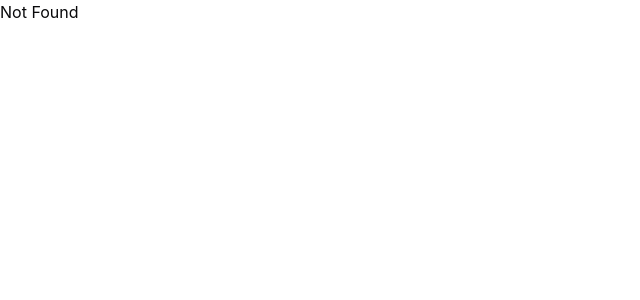
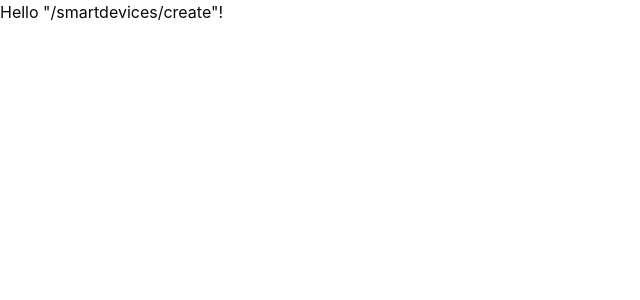
Before and after one commit to stay-js/smartdevices-2026-frontend, a React (Vite) app in the folder frontend/: page /smartdevices/create in a window 1280 px wide. Shown: the top 300 px of the page, without its empty margins (0-640 px from the left). Built offline with nearby package versions, Linux system fonts and the light colour scheme.

Commit message:
feat: add create new device

```diff
--- a/frontend/src/routeTree.gen.ts
+++ b/frontend/src/routeTree.gen.ts
@@ -10,11 +10,17 @@
 
 import { Route as rootRouteImport } from './routes/__root'
 import { Route as IndexRouteImport } from './routes/index'
+import { Route as SmartdevicesCreateRouteImport } from './routes/smartdevices.create'
 import { Route as RoomsIdRouteImport } from './routes/rooms.$id'
 
 const IndexRoute = IndexRouteImport.update({
   id: '/',
   path: '/',
+  getParentRoute: () => rootRouteImport,
+} as any)
+const SmartdevicesCreateRoute = SmartdevicesCreateRouteImport.update({
+  id: '/smartdevices/create',
+  path: '/smartdevices/create',
   getParentRoute: () => rootRouteImport,
 } as any)
 const RoomsIdRoute = RoomsIdRouteImport.update({
@@ -26,27 +32,31 @@ const RoomsIdRoute = RoomsIdRouteImport.update({
 export interface FileRoutesByFullPath {
   '/': typeof IndexRoute
   '/rooms/$id': typeof RoomsIdRoute
+  '/smartdevices/create': typeof SmartdevicesCreateRoute
 }
 export interface FileRoutesByTo {
   '/': typeof IndexRoute
   '/rooms/$id': typeof RoomsIdRoute
+  '/smartdevices/create': typeof SmartdevicesCreateRoute
 }
 export interface FileRoutesById {
   __root__: typeof rootRouteImport
   '/': typeof IndexRoute
   '/rooms/$id': typeof RoomsIdRoute
+  '/smartdevices/create': typeof SmartdevicesCreateRoute
 }
 export interface FileRouteTypes {
   fileRoutesByFullPath: FileRoutesByFullPath
-  fullPaths: '/' | '/rooms/$id'
+  fullPaths: '/' | '/rooms/$id' | '/smartdevices/create'
   fileRoutesByTo: FileRoutesByTo
-  to: '/' | '/rooms/$id'
-  id: '__root__' | '/' | '/rooms/$id'
+  to: '/' | '/rooms/$id' | '/smartdevices/create'
+  id: '__root__' | '/' | '/rooms/$id' | '/smartdevices/create'
   fileRoutesById: FileRoutesById
 }
 export interface RootRouteChildren {
   IndexRoute: typeof IndexRoute
   RoomsIdRoute: typeof RoomsIdRoute
+  SmartdevicesCreateRoute: typeof SmartdevicesCreateRoute
 }
 
 declare module '@tanstack/react-router' {
@@ -56,6 +66,13 @@ declare module '@tanstack/react-router' {
       path: '/'
       fullPath: '/'
       preLoaderRoute: typeof IndexRouteImport
+      parentRoute: typeof rootRouteImport
+    }
+    '/smartdevices/create': {
+      id: '/smartdevices/create'
+      path: '/smartdevices/create'
+      fullPath: '/smartdevices/create'
+      preLoaderRoute: typeof SmartdevicesCreateRouteImport
       parentRoute: typeof rootRouteImport
     }
     '/rooms/$id': {
@@ -71,6 +88,7 @@ declare module '@tanstack/react-router' {
 const rootRouteChildren: RootRouteChildren = {
   IndexRoute: IndexRoute,
   RoomsIdRoute: RoomsIdRoute,
+  SmartdevicesCreateRoute: SmartdevicesCreateRoute,
 }
 export const routeTree = rootRouteImport
   ._addFileChildren(rootRouteChildren)
--- a/frontend/src/routes/rooms.$id.tsx
+++ b/frontend/src/routes/rooms.$id.tsx
@@ -43,8 +43,15 @@ function RouteComponent() {
   if (!room) throw new Error('Not found');
 
   return (
-    <main className="container flex flex-col gap-6 py-12">
+    <main className="container flex flex-col pb-12">
       <h1 className="mt-12 mb-6 text-center text-5xl font-bold">{room.data.name}</h1>
+
+      <Link
+        className="mx-auto my-2 rounded-md bg-blue-600 p-2 text-white transition-colors hover:bg-blue-500"
+        to="/smartdevices/create"
+      >
+        Új eszköz hozzáadása
+      </Link>
     </main>
   );
 }
--- /dev/null
+++ b/frontend/src/routes/smartdevices.create.tsx
@@ -0,0 +1,9 @@
+import { createFileRoute } from '@tanstack/react-router';
+
+export const Route = createFileRoute('/smartdevices/create')({
+  component: RouteComponent,
+});
+
+function RouteComponent() {
+  return <div>Hello "/smartdevices/create"!</div>;
+}
```
